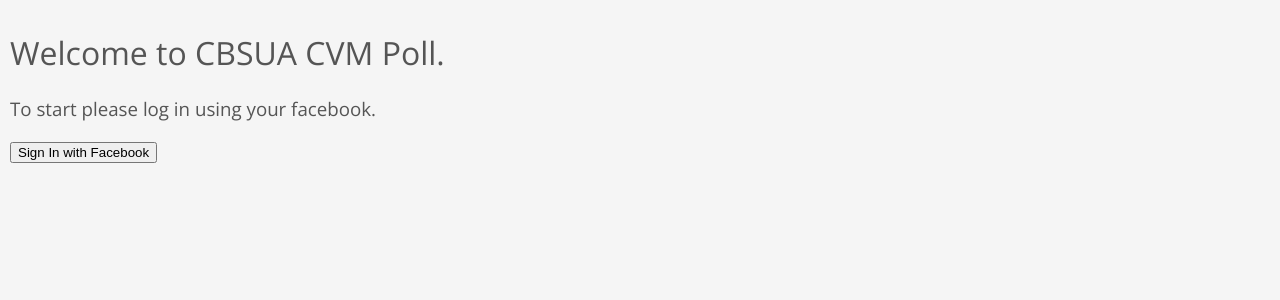
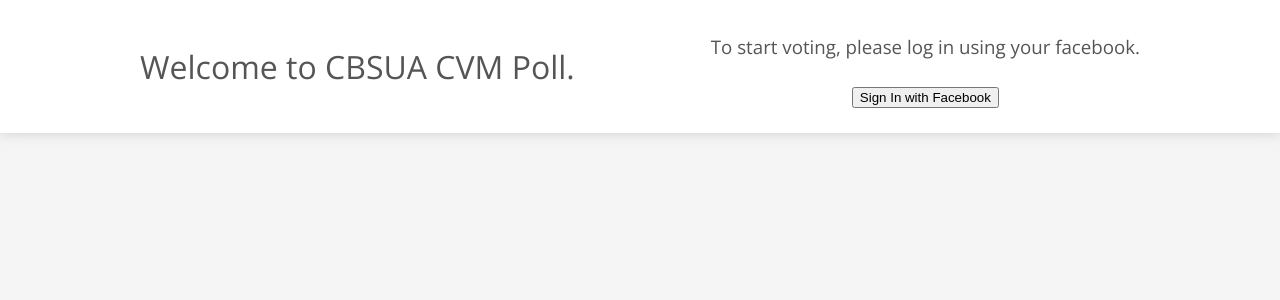
Before and after one commit to neilaldreiii/cbsua-cvm-poll, a Vue app: page / in a window 1280 px wide. Shown: the top 300 px of the page. Built offline with nearby package versions, Linux system fonts and the light colour scheme; no server answers.

Commit message:
Added Modal for next categories + Modified some paragraphs

```diff
--- a/src/assets/css/default.css
+++ b/src/assets/css/default.css
@@ -5,7 +5,6 @@
 body {
     margin: 0;
     padding: 0;
-    padding: 10px;
     background: #F5F5F5;
     color: #555;
     font-family: 'Open Sans', sans-serif;
--- a/src/assets/css/main.css
+++ b/src/assets/css/main.css
@@ -40,7 +40,7 @@
 .info {
     text-align: center;
 }
-.controls button, .mc-vote-done button {
+.controls button {
     display: block;
     margin: 12px auto;
     outline: none;
@@ -59,3 +59,63 @@
 .controls button.disabled {
     background: #c0c0c0;
 }
+.mc-vote-done {
+    position: fixed;
+    top: 0;
+    left: 0;
+    right: 0;
+    bottom: 0;
+    height: 100%;
+    width: 100%;
+    display: flex;
+    flex-flow: column;
+    justify-content: center;
+    background: rgba(0,0,0,0.7);
+}
+.mc-vote-done h1 {
+    color: #FFF;
+    margin: 0 auto;
+}
+.mc-vote-done button {
+    display: block;
+    margin: 12px auto;
+    outline: none;
+    border: none;
+    background: #0066FF;
+    padding: 5px 15px;
+    color: #FFF;
+    border-radius: 3px;
+    font-size: 18px;
+    cursor: pointer;
+}
+
+/* Top Navigation bar / Sign in */
+.nav-signIn {
+    background: #FFF;
+    padding: 15px;
+    box-shadow: 0 0 12px #ccc;
+}
+.short-intro {
+    display: flex;
+    flex-flow: column;
+    justify-content: center;
+}
+.nav-signIn .nav-intro {
+    width: 80%;
+    margin: auto;
+    display: flex;
+    flex-flow: row;
+    justify-content: space-between;
+}
+.nav-signIn h1{
+    margin: auto;
+}
+.nav-controls {
+    display: flex;
+    flex-flow: column;
+    justify-content: center;
+}
+.nav-controls button {
+    display: block;
+    margin: 10px auto;
+}
--- a/src/components/AppPoll.vue
+++ b/src/components/AppPoll.vue
@@ -1,7 +1,9 @@
 <template>
     <div v-if="isSignedIn" class="container">
         <div class="male-contestants-poll" v-if="!afterVoting">
-            <h1>Vote Remaining: {{ mVoteCount }}</h1>
+            <h1 style="text-align: center;">
+                Vote Remaining: <span style="color: #0066FF;">{{ mVoteCount }}</span>
+            </h1>
             <div v-if="voted.length" class="voted">
                 <ul>
                     <li v-for="v in voted" :key="v.index">
@@ -9,7 +11,9 @@
                     </li>
                 </ul>
             </div>
-            <h1>Male Contestants</h1>
+            <h1 style="text-align:center;">
+                Mr. VetMed(People's Choice)
+            </h1>
             <div class="contestants">
                 <div class="contestant" v-for="mc in maleContestants" :key="mc.id">
                     <div class="display-picture">
@@ -31,10 +35,14 @@
         </div>
         <!-- Done voting male contestants ?  -->
         <div class="mc-vote-done" v-if="mVoteCount < 1">
+            <h1>Next up: Ms. VetMed Candidates</h1>
             <button @click="afterVoting = true" v-if="!afterVoting">Next</button>
         </div>
         <div v-if="afterVoting" class="female-contestants-poll">
-            <h1>Vote Remaining: {{ fVoteCount }}</h1>
+            <h1 style="text-align:center;">
+                Vote Remaining:
+                <span style="color: #0066FF;">{{ fVoteCount }}</span>
+            </h1>
             <div v-if="voted.length" class="voted">
                 <ul>
                     <li v-for="v in voted" :key="v.index">
@@ -43,7 +51,9 @@
                 </ul>
             </div>
             <div v-if="!fVoteCount < 1" class="contestants">
-                <h1>Female Contestants</h1>
+                <h1 style="text-align:center;">
+                    Ms. VetMed(People's Choice)
+                </h1>
                 <div class="contestant" v-for="fc in femaleContestants" :key="fc.id">
                     <div class="display-picture"></div>
                     <div class="info">
@@ -68,6 +78,7 @@
 </template>
 
 <script>
+
 import firebaseInit from '@/firebase/firebaseInit';
 import firebase from "firebase";
 
@@ -197,6 +208,7 @@
                 this.isSignedIn = true;
             }
         });
+
     },
     methods: {
         voteM(e) {
@@ -228,11 +240,8 @@
 
                 }
             }
+
         }
     }
 }
 </script>
-
-<style>
-
-</style>
--- a/src/components/SignIn.vue
+++ b/src/components/SignIn.vue
@@ -1,14 +1,22 @@
 <template>
-    <div class="container">
-        <div v-if="!isSignedIn">
-            <h1>Welcome to CBSUA CVM Poll.</h1>
-            <h3>To start please log in using your facebook.</h3>
-            <button @click="fbSignIn">Sign In with Facebook</button>
+    <div class="nav-signIn">
+        <div v-if="!isSignedIn" class="nav-intro">
+            <div class="short-intro">
+                <h1>Welcome to CBSUA CVM Poll.</h1>
+            </div>
+            <div class="nav-controls">
+                <h3>To start voting, please log in using your facebook.</h3>
+                <button @click="fbSignIn">Sign In with Facebook</button>
+            </div>
         </div>
-        <div v-else>
-            <h1>Welcome {{ displayName }}</h1>
-            <h2>You can now start voting. </h2>
-            <button @click="fbSignOut">SignOut</button>
+        <div v-else class="nav-intro">
+            <div class="short-intro">
+                <h1>Welcome {{ displayName }}</h1>
+            </div>
+            <div class="nav-controls">
+                <h3>You can now start voting. </h3>
+                <button @click="fbSignOut">SignOut</button>
+            </div>
         </div>
     </div>
 </template>
```
